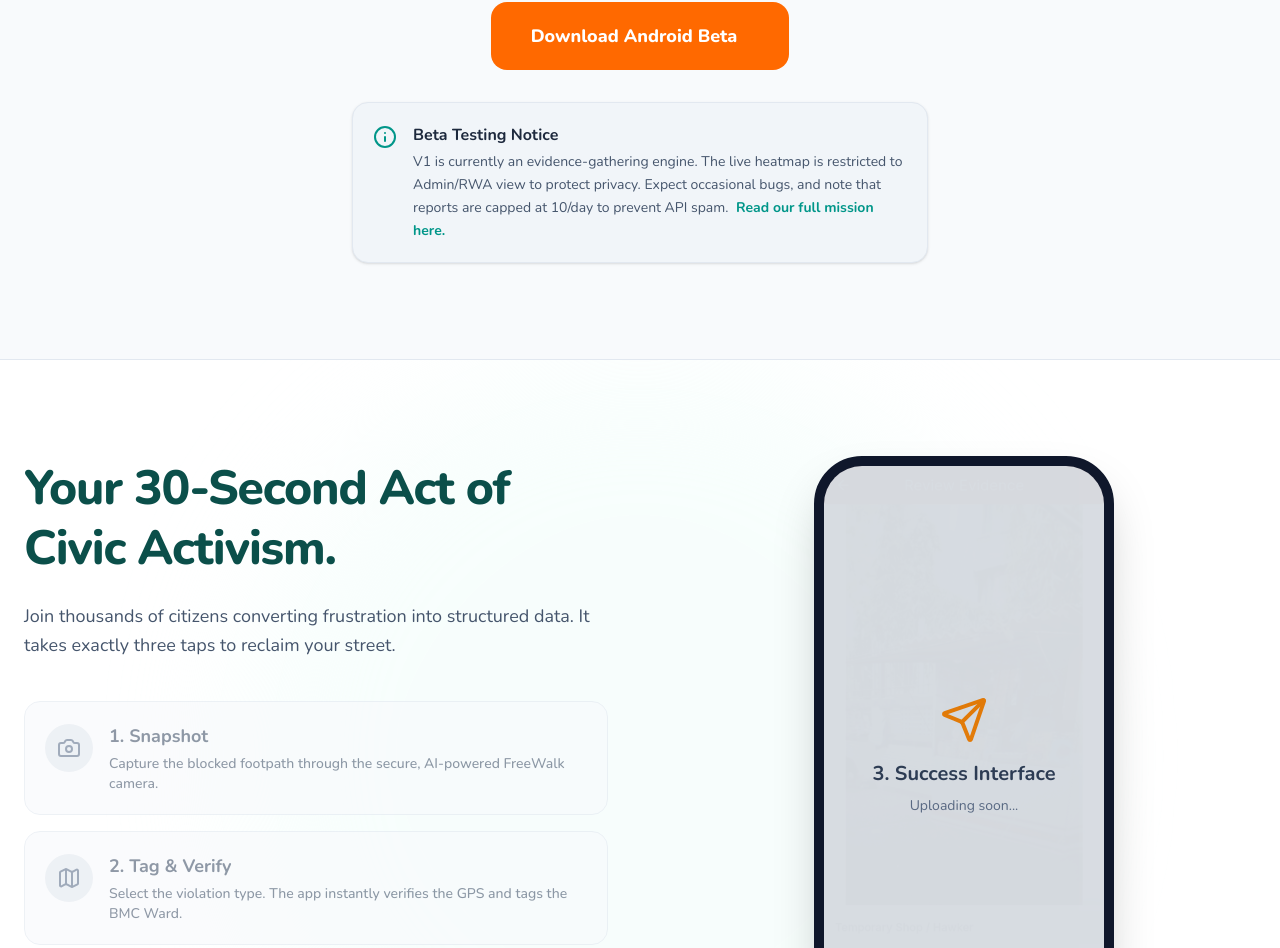
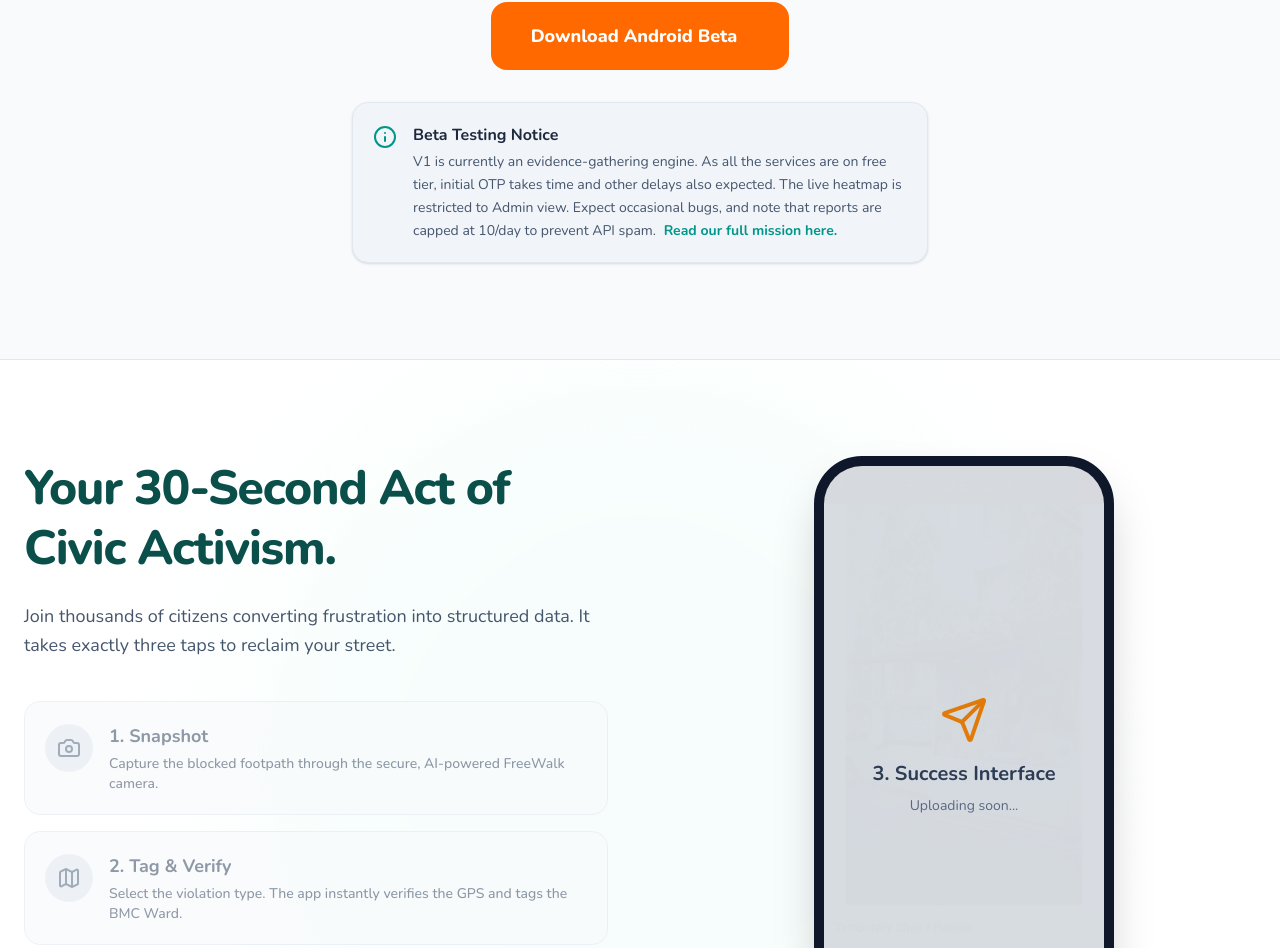
Before and after one commit to BurnerQuackerCoder/freewalk-website, a Next.js app: page / in a window 1280 px wide. Shown: the part 864-1812 px from the top of the page. Built offline with nearby package versions, Linux system fonts and the light colour scheme.

Commit message:
fix: beta notice updated

```diff
--- a/src/app/page.tsx
+++ b/src/app/page.tsx
@@ -81,7 +81,7 @@ export default function Home() {
           <div>
             <h4 className="font-bold text-slate-800 mb-1">Beta Testing Notice</h4>
             <p className="text-sm text-slate-600 leading-relaxed">
-              V1 is currently an evidence-gathering engine. The live heatmap is restricted to Admin/RWA view to protect privacy. Expect occasional bugs, and note that reports are capped at 10/day to prevent API spam.{" "}
+              V1 is currently an evidence-gathering engine. As all the services are on free tier, initial OTP takes time and other delays also expected. The live heatmap is restricted to Admin view. Expect occasional bugs, and note that reports are capped at 10/day to prevent API spam.{" "}
               <Link href="/mission" className="text-teal-600 font-bold hover:underline ml-1">
                 Read our full mission here.
               </Link>
```
